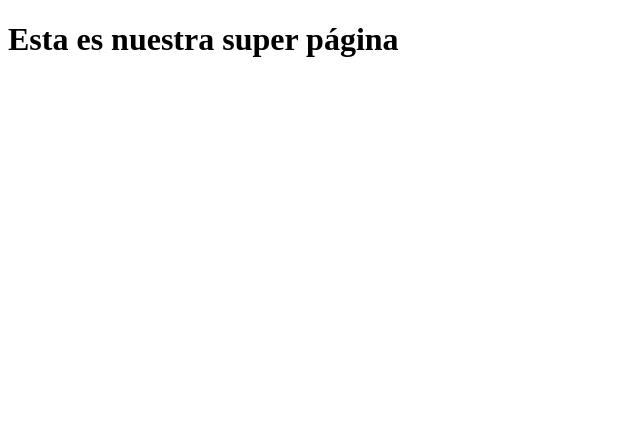
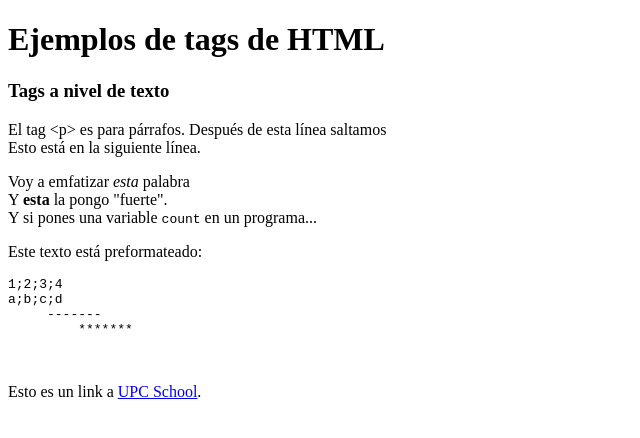
Before and after one commit to pauek/html1, a plain HTML site: page index.html in a window 1280 px wide. Shown: the whole page, without its empty margins (0-640 px from the left). Drawn offline with Linux system fonts and the light colour scheme.

Commit message:
Añado <main> y una sección
- La sección va de tags de texto.

```diff
--- a/index.html
+++ b/index.html
@@ -1,10 +1,43 @@
 <!DOCTYPE html>
 <html>
+
 <head>
   <meta charset="utf-8">
   <title>Página de test</title>
 </head>
+
 <body>
-    <h1>Esta es nuestra super página</h1>
+  <main>
+    <h1>Ejemplos de tags de HTML</h1>
+    <article>
+      <section>
+        <h3>Tags a nivel de texto</h3>
+        <p>El tag &lt;p&gt; es para
+          párrafos. Después de esta línea saltamos <br>
+          Esto está en la siguiente línea. </p>
+        <p>
+          Voy a emfatizar <em>esta</em> palabra <br>
+          Y <strong>esta</strong> la pongo "fuerte".<br>
+          Y si pones una variable <code>count</code> en un programa...
+        </p>
+
+        <p>
+          Este texto está preformateado:
+          <pre>
+1;2;3;4
+a;b;c;d
+     -------
+         *******
+
+          </pre>
+        </p>
+
+        <p>
+          Esto es un link a <a href="https://talent.upc.edu">UPC School</a>.
+        </p>
+      </section>
+    </article>
+  </main>
 </body>
+
 </html>
```
Lines whose indentation alone changed are shown as unchanged.
